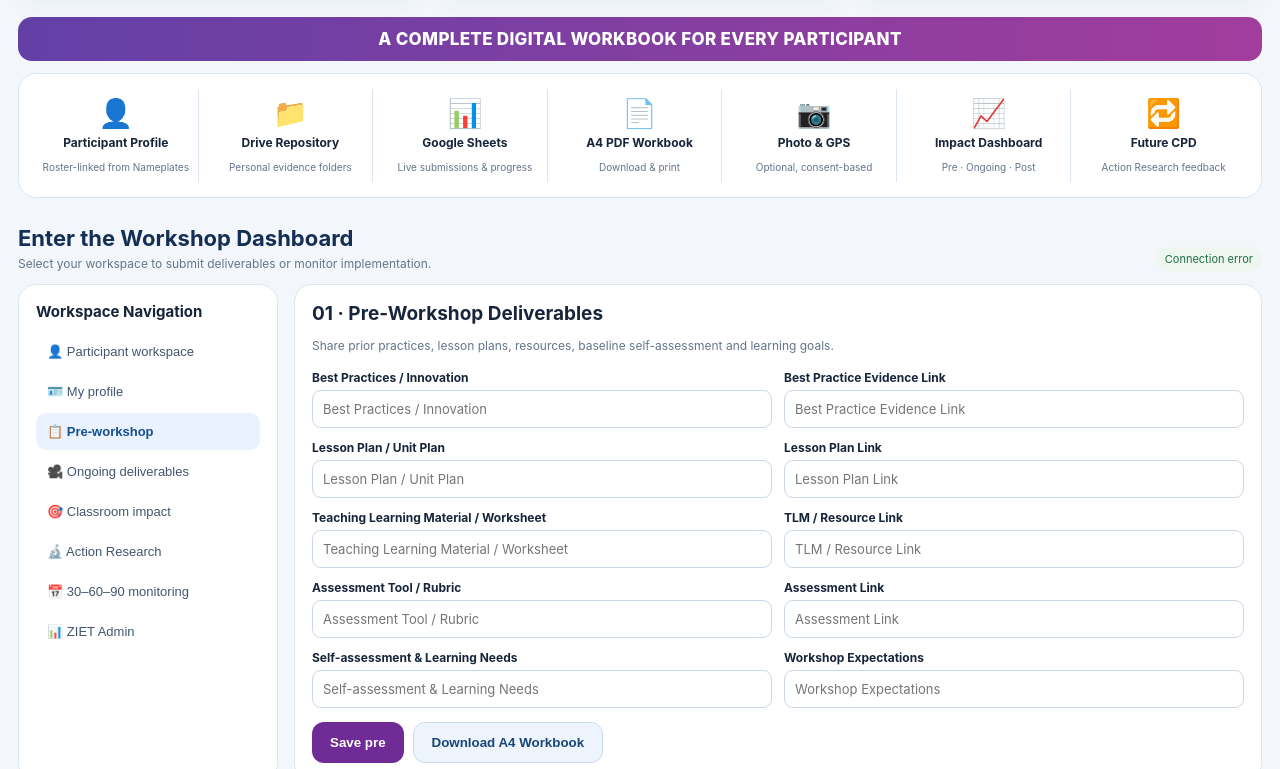
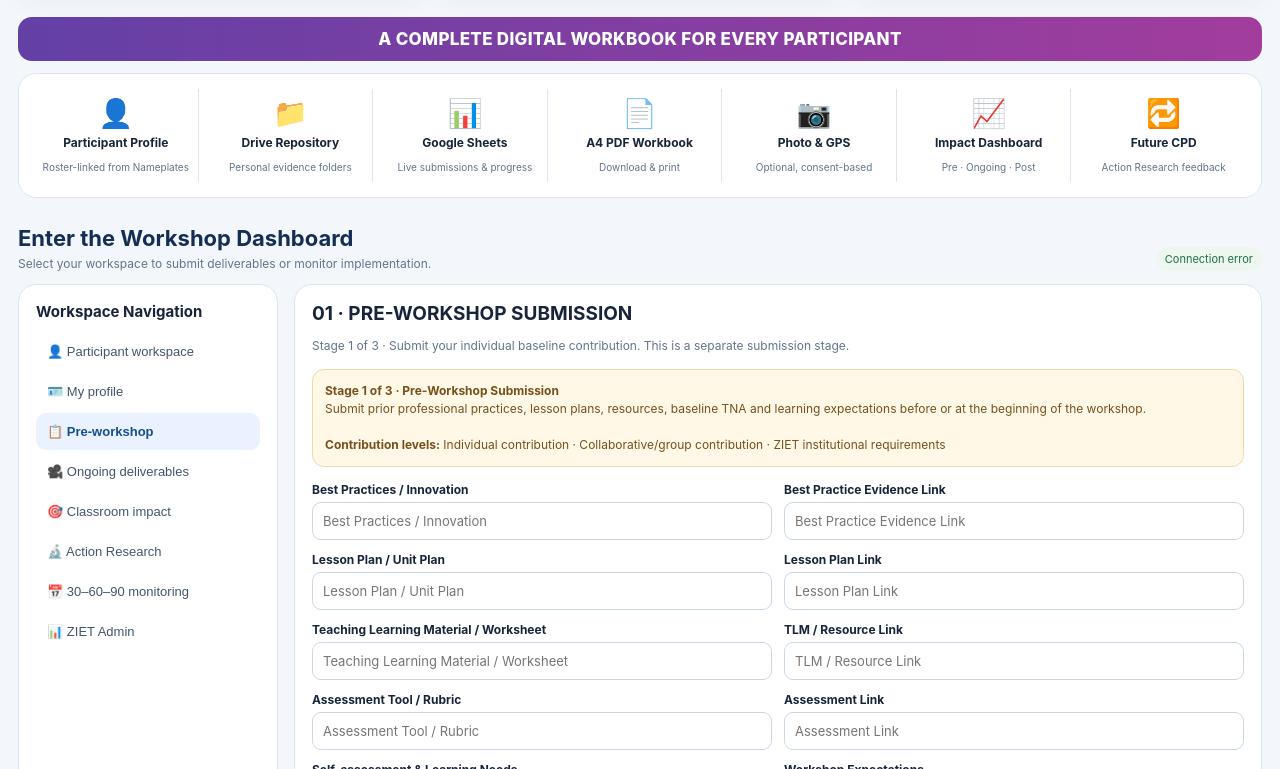
Before and after one commit to taprimaryzietmumbai-kjrd/Workshop-Deliverables, a plain HTML site: page index.html in a window 1280 px wide. Both pictures are taken after a click on the button "📋 Pre-workshop". Shown: the part 684-1453 px from the top of the page. Drawn offline with Linux system fonts and the light colour scheme.

Commit message:
Clarify three separate stage-wise submission workflows in existing Workshop Impact Hub

```diff
--- a/index.html
+++ b/index.html
@@ -29,9 +29,9 @@
 <div class="panel">
 <div id="view-participant"><h3>Participant Access</h3><p class="hint">Choose the workshop and select your name from the official participant roster. Your personal workspace will be linked to your employee code.</p><div class="formgrid"><div class="field"><label>Workshop</label><select id="workshop"><option value="">Loading workshops…</option></select></div><div class="field"><label>Participant</label><select id="participant"><option value="">Select workshop first</option></select></div></div><div class="actions"><button class="btn" id="openWorkspace">Enter My Workspace →</button><button class="btn secondary" id="refresh">↻ Refresh</button></div><div class="notice">The portal connects to Google Apps Script using the deployed Web App URL. During initial setup, the administrator must configure the spreadsheet, Drive folder and Nameplates source.</div></div>
 <div id="view-profile" class="hidden"><h3>Participant Profile</h3><p class="hint">Complete your professional details once. These details will populate your individual workbook.</p><div class="formgrid" id="profileForm"></div><div class="actions"><button class="btn" data-save="profile">Save Profile</button></div></div>
-<div id="view-pre" class="hidden"><h3>01 · Pre-Workshop Deliverables</h3><p class="hint">Share prior practices, lesson plans, resources, baseline self-assessment and learning goals.</p><div id="deliverable-pre"></div></div>
-<div id="view-ongoing" class="hidden"><h3>02 · Ongoing Deliverables</h3><p class="hint">Capture daily learning, studio participation, proceedings, collaborative tasks and resources.</p><div id="deliverable-ongoing"></div></div>
-<div id="view-post" class="hidden"><h3>03 · Post-Workshop Classroom Impact</h3><p class="hint">Record implementation, student response and verifiable documentary evidence.</p><div id="deliverable-post"></div></div>
+<div id="view-pre" class="hidden"><h3>01 · PRE-WORKSHOP SUBMISSION</h3><p class="hint">Stage 1 of 3 · Submit your individual baseline contribution. This is a separate submission stage.</p><div id="deliverable-pre"></div></div>
+<div id="view-ongoing" class="hidden"><h3>02 · ONGOING WORKSHOP SUBMISSION</h3><p class="hint">Stage 2 of 3 · Submit daily learning records and workshop contributions separately as the programme progresses.</p><div id="deliverable-ongoing"></div></div>
+<div id="view-post" class="hidden"><h3>03 · POST-WORKSHOP SUBMISSION</h3><p class="hint">Stage 3 of 3 · Submit classroom implementation, evidence and reflection after the workshop.</p><div id="deliverable-post"></div></div>
 <div id="view-research" class="hidden"><h3>Action Research & Professional Reflection</h3><p class="hint">A structured inquiry cycle: identify a problem, establish baseline, intervene, collect evidence, analyse outcomes and reflect.</p><div id="deliverable-research"></div></div>
 <div id="view-monitor" class="hidden"><h3>30–60–90 Day Follow-up</h3><p class="hint">Longitudinal monitoring of classroom implementation and outcomes.</p><div id="deliverable-monitor"></div></div>
 <div id="view-admin" class="hidden"><h3>ZIET Administrator Dashboard</h3><p class="hint">Aggregated workshop progress, pending submissions, verification and impact status. Admin access is controlled by Apps Script.</p><div class="notice">Initial setup: run <b>initialiseWorkshopImpactHub()</b> once from the Apps Script editor and approve permissions. Then create a workshop and import the Nameplates roster.</div>
@@ -57,7 +57,16 @@ post:[["Implementation Date","implementationDate","date"],["Class / Subject / Gr
 research:[["Research Title / Focus","researchTitle",""],["Problem / Context","problem","What classroom problem did you identify?"],["Research Question","question","What do you want to find out?"],["Baseline Evidence / Data","baseline","Initial situation and data"],["Intervention / Action Plan","intervention","Steps and duration"],["Evidence Collection Method","method","Observation, student work, assessment etc."],["Post-intervention Findings","findings","What changed? Include data"],["Analysis & Interpretation","analysis","What do the findings suggest?"],["Reflection / Limitations","reflection","What did you learn?"],["Future Action / CPD Need","futureNeed","What support or training is needed next?"]]
 };
 function fieldHTML(x){let [label,id,type="textarea",opts=""]=x;let input=type==="select"?'<select id="'+id+'"><option value="">Select</option>'+opts.split("|").map(o=>'<option>'+o+'</option>').join("")+'</select>':type==="textarea"?'<textarea id="'+id+'" placeholder="'+label+'"></textarea>':'<input id="'+id+'" type="'+(type==="URL"?"url":type)+'" placeholder="'+label+'">';return '<div class="field '+(type==="textarea"?"full":"")+'"><label>'+label+'</label>'+input+'</div>'}
-function renderForm(target,fields,key){document.getElementById(target).innerHTML='<div class="formgrid">'+fields.map(fieldHTML).join("")+'</div><div class="actions"><button class="btn" onclick="saveSection(\''+key+'\')">Save '+key.replace(/-/g," ")+'</button><button class="btn secondary" onclick="downloadWorkbook()">Download A4 Workbook</button></div>'}
+function renderForm(target,fields,key){
+ const stageMeta={
+  pre:{title:"Stage 1 of 3 · Pre-Workshop Submission",desc:"Submit prior professional practices, lesson plans, resources, baseline TNA and learning expectations before or at the beginning of the workshop.",levels:"Individual contribution · Collaborative/group contribution · ZIET institutional requirements",button:"Save Pre-Workshop Submission"},
+  ongoing:{title:"Stage 2 of 3 · Ongoing Workshop Submission",desc:"Submit daily proceedings, session reflections, studio contributions, assignments and group outputs as the workshop progresses.",levels:"Individual daily record · Collaborative outputs · ZIET session/studio records",button:"Save Ongoing Workshop Submission"},
+  post:{title:"Stage 3 of 3 · Post-Workshop Submission",desc:"Document classroom implementation, student response, evidence, peer feedback and school-level dissemination after returning to your Vidyalaya.",levels:"Individual classroom implementation · Collaborative school/cluster sharing · Institutional impact evidence",button:"Save Post-Workshop Submission"}
+ };
+ const meta=stageMeta[key];
+ const banner=meta?'<div class="notice"><b>'+meta.title+'</b><br>'+meta.desc+'<br><br><b>Contribution levels:</b> '+meta.levels+'</div>':'';
+ document.getElementById(target).innerHTML=banner+'<div class="formgrid">'+fields.map(fieldHTML).join("")+'</div><div class="actions"><button class="btn" onclick="saveSection(\''+key+'\')">'+(meta?meta.button:'Save '+key.replace(/-/g," "))+'</button><button class="btn secondary" onclick="downloadWorkbook()">Download A4 Workbook</button></div>';
+}
 function initForms(){document.getElementById("profileForm").innerHTML=profileFields.map(fieldHTML).join("");renderForm("deliverable-pre",schemas.pre,"pre");renderForm("deliverable-ongoing",schemas.ongoing,"ongoing");renderForm("deliverable-post",schemas.post,"post");renderForm("deliverable-research",schemas.research,"research");renderForm("deliverable-monitor",[["Monitoring Milestone","milestone","select","30 Days|60 Days|90 Days"],["Implementation Status","status","select","Not Started|In Progress|Implemented|Needs Support"],["Progress Update","progress","textarea"],["Evidence / Report Link","monitorLink","url"],["Next Steps","nextSteps","textarea"]],"monitor")}
 function api(action,data={}){const payload={action,...data};if(window.google&&google.script&&google.script.run){return new Promise((resolve,reject)=>google.script.run.withSuccessHandler(resolve).withFailureHandler(reject).apiCall(payload))}if(!APP_CONFIG.API_URL||APP_CONFIG.API_URL.includes("PASTE_")){alert("Open the deployed Apps Script Web App URL to use the live portal. The GitHub repository contains the source files.");return Promise.reject("Open the Apps Script Web App")}return fetch(APP_CONFIG.API_URL,{method:"POST",headers:{"Content-Type":"text/plain;charset=utf-8"},body:JSON.stringify(payload)}).then(r=>r.json()).then(j=>{if(!j.ok)throw new Error(j.error||"Request failed");return j})}
 function loadWorkshops(){if(!APP_CONFIG.API_URL){document.getElementById("workshop").innerHTML='<option value="">Apps Script URL required</option>';document.getElementById("connection").textContent="Backend setup required";return}api("listWorkshops").then(j=>{document.getElementById("workshop").innerHTML='<option value="">Select workshop</option>'+j.workshops.map(w=>'<option value="'+w.id+'">'+w.title+'</option>').join("");document.getElementById("connection").textContent="Connected"}).catch(e=>{document.getElementById("connection").textContent="Connection error";console.error(e)})}
```
